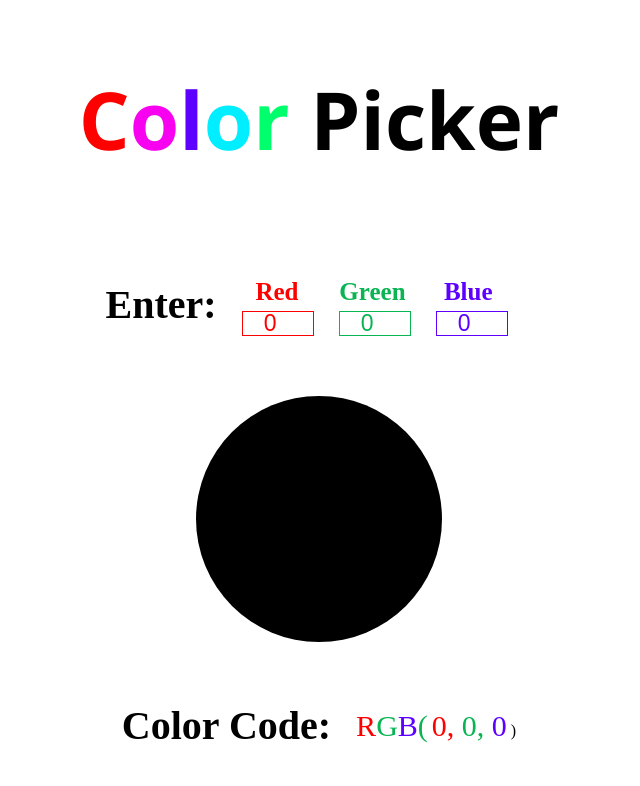
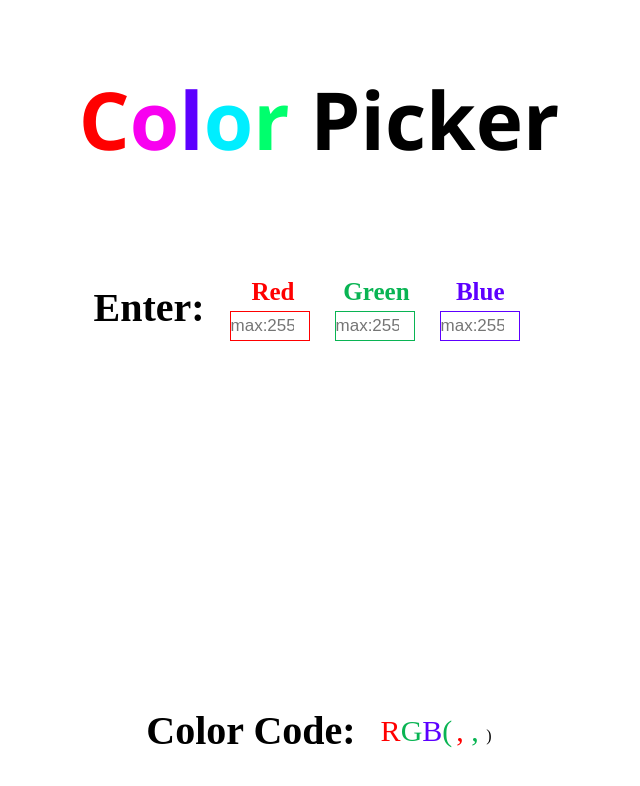
Before and after one commit to M-R-2511/Color-Picker, a plain HTML site: page index.html in a window 1280 px wide. Shown: the whole page, without its empty margins (321-961 px from the left). Drawn offline with Linux system fonts and the light colour scheme.

Commit message:
placeHolder

```diff
--- a/index.html
+++ b/index.html
@@ -26,7 +26,7 @@
               id="red-input"
               min="0"
               max="255"
-              value="0"
+              placeholder="max:255"
               class="red"
               type="number"
             />
@@ -38,7 +38,7 @@
               id="green-input"
               min="0"
               max="255"
-              value="0"
+              placeholder="max:255"
               class="green"
               type="number"
             />
@@ -50,7 +50,7 @@
               id="blue-input"
               min="0"
               max="255"
-              value="0"
+              placeholder="max:255"
               class="blue"
               type="number"
             />
--- a/style.css
+++ b/style.css
@@ -77,11 +77,11 @@ h2 {
 input {
   border: 1px solid;
   outline: none;
-  width: 72px;
-  height: 25px;
+  min-width: 80px;
+  height: 30px;
   margin-right: 25px;
   text-align: center;
-  font-size: 23px;
+  font-size: 17px;
 }
 
 .circle-color {
```
Also changed, not shown: main.js (line endings or trailing spaces).
